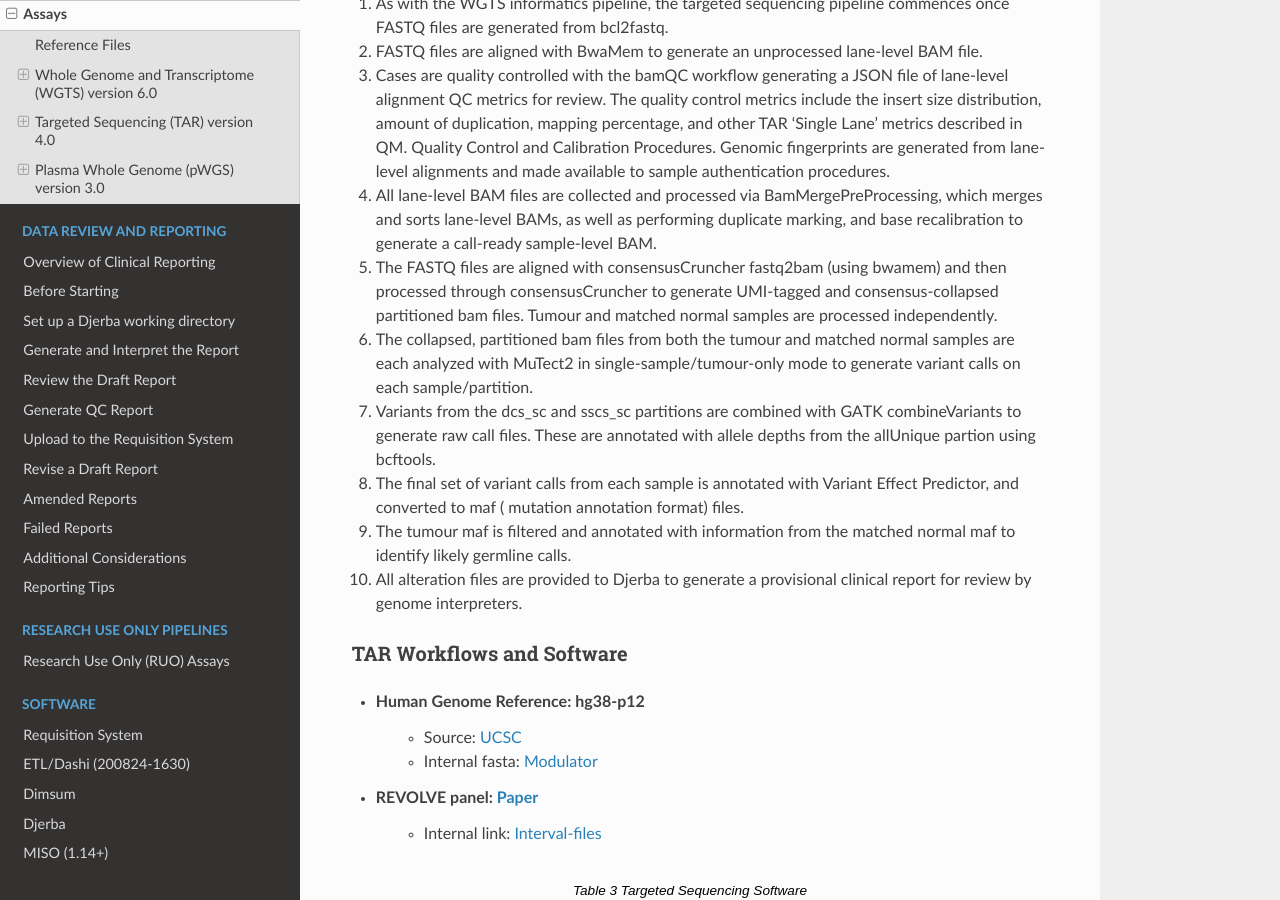
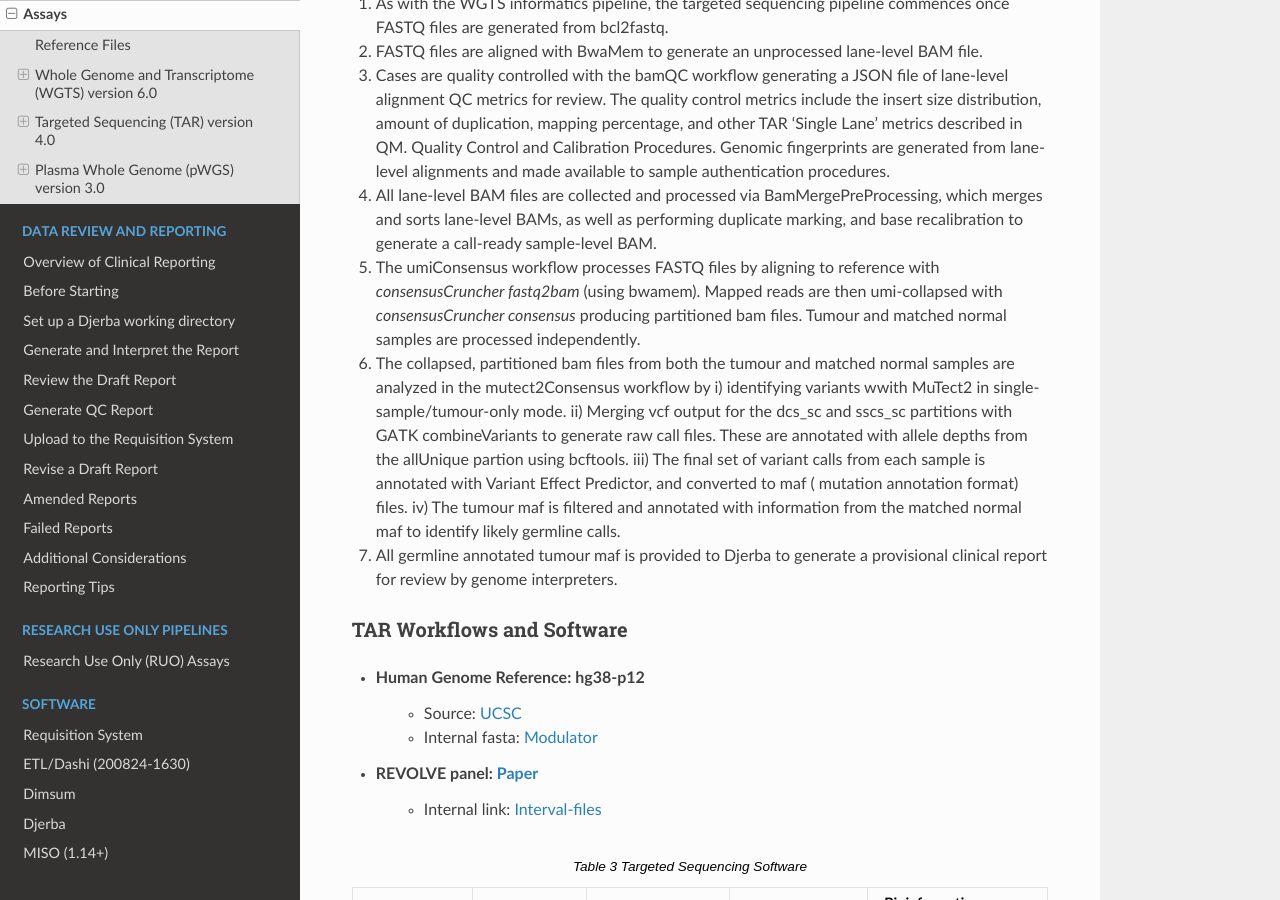
Before and after one commit to oicr-gsi/oicr-gsi, a Sphinx documentation site: the page built from source/informatics-pipelines/assays.rst, in a window 1280 px wide and 900 px high, scrolled down 7553 px. Built offline with Sphinx 7.4.7 and the Read the Docs theme 3.1.0, drawn with Linux system fonts in a browser that asks for light colours.

Commit message:
further modifications ot TARSEQ assay, to identify workflows by name, that are indicated in the accompanying flowcharts

```diff
--- a/source/informatics-pipelines/assays.rst
+++ b/source/informatics-pipelines/assays.rst
@@ -125,12 +125,13 @@ Targeted Sequencing (TAR) version |tar-version|
 2.	FASTQ files are aligned with BwaMem to generate an unprocessed lane-level BAM file.
 3.	Cases are quality controlled with the bamQC workflow generating a JSON file of lane-level alignment QC metrics for review. The quality control metrics include the insert size distribution, amount of duplication, mapping percentage, and other TAR ‘Single Lane’ metrics described in QM. Quality Control and Calibration Procedures.  Genomic fingerprints are generated from lane-level alignments and made available to sample authentication procedures.
 4.	All lane-level BAM files are collected and processed via BamMergePreProcessing, which merges and sorts lane-level BAMs, as well as performing  duplicate marking, and base recalibration to generate a call-ready sample-level BAM.
-5.	The FASTQ files are aligned with consensusCruncher fastq2bam (using bwamem) and then processed through consensusCruncher to generate UMI-tagged and consensus-collapsed partitioned bam files.  Tumour and matched normal samples are processed independently.
-6.	The collapsed, partitioned bam files from both the tumour and matched normal samples are each analyzed with MuTect2 in single-sample/tumour-only mode to generate variant calls on each sample/partition.
-7.	Variants from the dcs_sc and sscs_sc partitions are combined with GATK combineVariants to generate raw call files. These are annotated with allele depths from the allUnique partion using bcftools.
-8.	The final set of variant calls from each sample is annotated with Variant Effect Predictor, and converted to maf ( mutation annotation format) files.
-9.	The tumour maf is filtered and annotated with information from the matched normal maf to identify likely germline calls.
-10.	All alteration files are provided to Djerba to generate a provisional clinical report for review by genome interpreters.
+5.	The umiConsensus workflow processes FASTQ files by aligning to reference with *consensusCruncher fastq2bam* (using bwamem). Mapped reads are then umi-collapsed with *consensusCruncher consensus* producing partitioned bam files.  Tumour and matched normal samples are processed independently.
+6.	The collapsed, partitioned bam files from both the tumour and matched normal samples are analyzed in the mutect2Consensus workflow by
+	i) identifying variants wwith MuTect2 in single-sample/tumour-only mode.
+	ii) Merging vcf output for the dcs_sc and sscs_sc partitions with GATK combineVariants to generate raw call files. These are annotated with allele depths from the allUnique partion using bcftools.
+	iii) The final set of variant calls from each sample is annotated with Variant Effect Predictor, and converted to maf ( mutation annotation format) files.
+	iv) The tumour maf is filtered and annotated with information from the matched normal maf to identify likely germline calls.
+7.	All germline annotated tumour maf is provided to Djerba to generate a provisional clinical report for review by genome interpreters.
 
 
 TAR Workflows and Software
```
